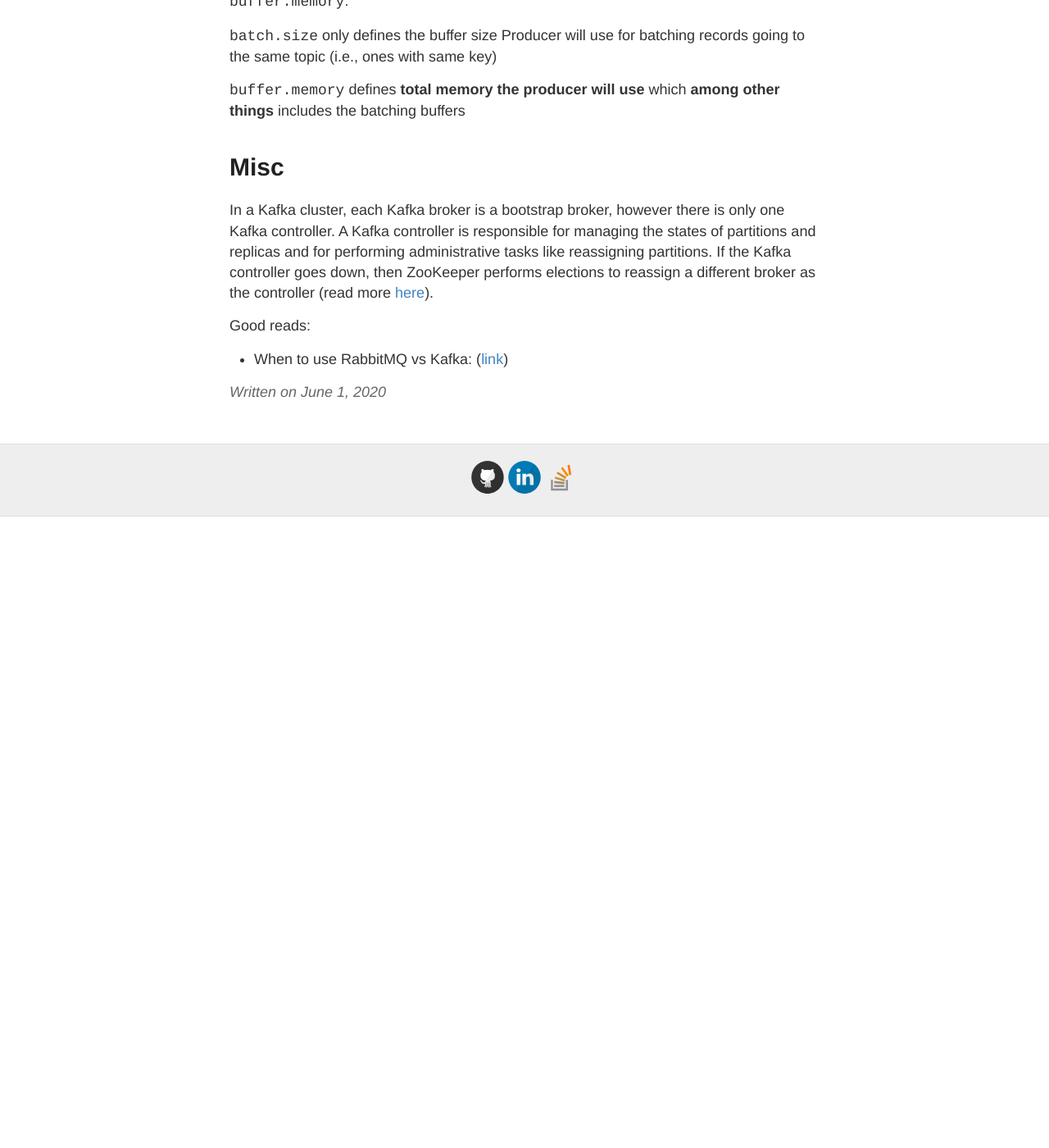
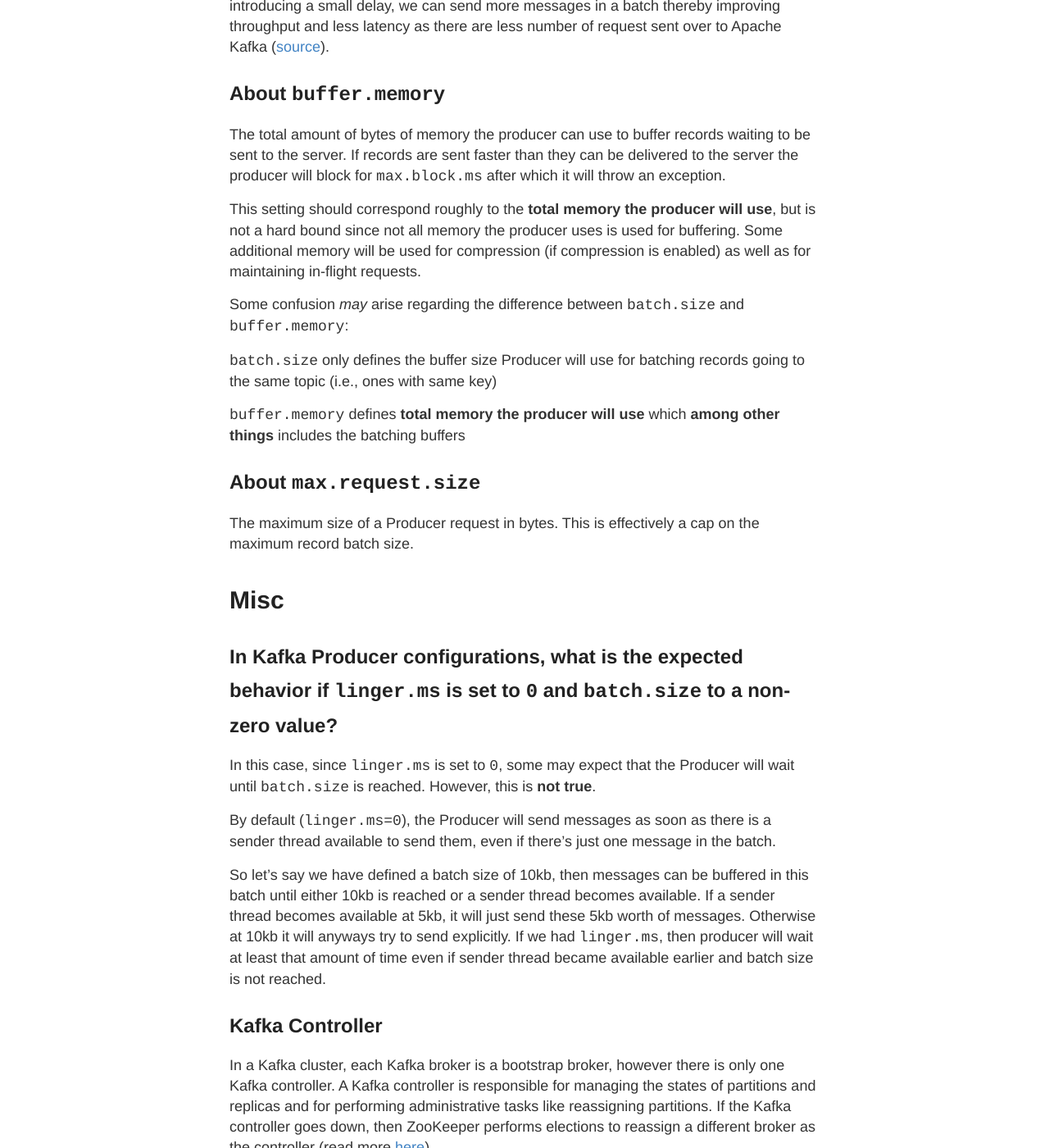
Before and after one commit to gutucristian/gutucristian.github.io, a Jekyll site: the page built from _posts/2020-06-01-Kafka.md, in a window 1280 px wide and 1400 px high, scrolled down 11955 px. Shown: the whole window at 82% size. Built offline with Jekyll 4.4.1, drawn with Linux system fonts in a browser that asks for light colours; our own code applies the rules of GitHub Pages for plain Markdown files; before the commit the page ends 12585 px from its top, so only the background shows below that; some of the changed text lies outside the part shown.

Commit message:
Update 2020-06-01-Kafka.md

```diff
--- a/_posts/2020-06-01-Kafka.md
+++ b/_posts/2020-06-01-Kafka.md
@@ -266,6 +266,14 @@
 
 Read ([this](https://sparkbyexamples.com/kafka/kafka-delete-topic/)) for more information on deleting a topic or cleaning a topic manually see.
 
+# Kafka Producer
+
+This section covers using the Kafka Client API in Java to write a simple producer.
+
+Notes:
+- You should call `Producer.flush()` before calling `Producer.close()`
+- If you don't call `close()`, depending on the implementation/language you might end up with resource/memory leaks
+
 # Kafka Producer Configurations
 
 This section analyzes the various Kafka Producer configurations and what they mean (WIP).
@@ -282,13 +290,15 @@
 - A small batch size will make batching less common. Small batch size implies more network calls which implies additional latency and increased network traffic
 - A very large batch size may use memory a bit more wastefully as we will always allocate a buffer of the specified batch size in anticipation of additional records
 
-Conclusion: `batch.size` needs to be tuned according to application requirements and expected behaviour
+Conclusion: `batch.size` needs to be tuned according to application requirements and expected behaviour. Basically it is a trade off between number of _number of requests and throughput_
 
 ## About `linger.ms`
 
 The Kafka producer groups together any records that arrive in between request transmissions into a single batched request. In some circumstances the producer may want to reduce the number of requests being sent across the wire. This setting accomplishes this by adding a small amount of artificial delay. So, rather than immediately sending out a record, the producer will wait for up to the given delay to allow other records to be sent so that the sends can be batched together. This is analogous to Nagle's algorithm in TCP.
 
-This setting gives an upper bound on the delay for batching. So, once we get `batch.size` worth of records for a partition it will be sent immediately regardless of this setting, however if we have fewer than this many bytes accumulated for this partition we will 'linger' for the specified time waiting for more records to show up.
+This setting gives an upper bound on the delay for batching. So, once we get `batch.size` worth of records for a partition it will be sent immediately regardless of this setting, however if we have fewer than this many bytes accumulated for this partition we will "linger" for the specified time waiting for more records to show up.
+
+So, latency using `linger.ms` is **introduced to increase the chances of batching**. By introducing a small delay, we can send more messages in a batch thereby improving throughput and less latency as there are less number of request sent over to Apache Kafka ([source](https://stackoverflow.com/questions/51521737/apache-kafka-linger-ms-and-batch-size-settings)).
 
 ## About `buffer.memory`
 
@@ -302,7 +312,21 @@
 
 `buffer.memory` defines **total memory the producer will use** which __among other things__ includes the batching buffers
 
+## About `max.request.size`
+
+The maximum size of a Producer request in bytes. This is effectively a cap on the maximum record batch size.
+
 # Misc
+
+## In Kafka Producer configurations, what is the expected behavior if `linger.ms` is set to `0` and `batch.size` to a non-zero value?
+
+In this case, since `linger.ms` is set to `0`, some may expect that the Producer will wait until `batch.size` is reached. However, this is **not true**.
+
+By default (`linger.ms=0`), the Producer will send messages as soon as there is a sender thread available to send them, even if there’s just one message in the batch.
+
+So let's say we have defined a batch size of 10kb, then messages can be buffered in this batch until either 10kb is reached or a sender thread becomes available. If a sender thread becomes available at 5kb, it will just send these 5kb worth of messages. Otherwise at 10kb it will anyways try to send explicitly. If we had `linger.ms`, then producer will wait at least that amount of time even if sender thread became available earlier and batch size is not reached.
+
+## Kafka Controller
 
 In a Kafka cluster, each Kafka broker is a bootstrap broker, however there is only one Kafka controller. A Kafka controller is responsible for managing the states of partitions and replicas and for performing administrative tasks like reassigning partitions. If the Kafka controller goes down, then ZooKeeper performs elections to reassign a different broker as the controller (read more [here](https://cwiki.apache.org/confluence/display/KAFKA/K%C3%A5%C3%A7afka+Controller+Internals#:~:text=In%20a%20Kafka%20cluster%2C%20one,administrative%20tasks%20like%20reassigning%20partitions.)).
 
```
